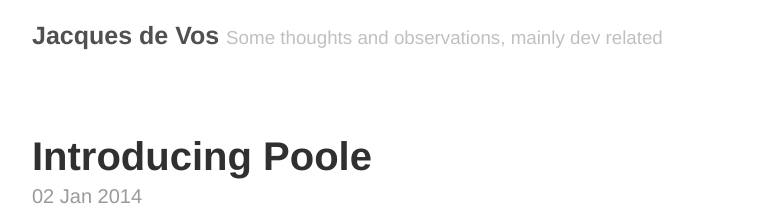
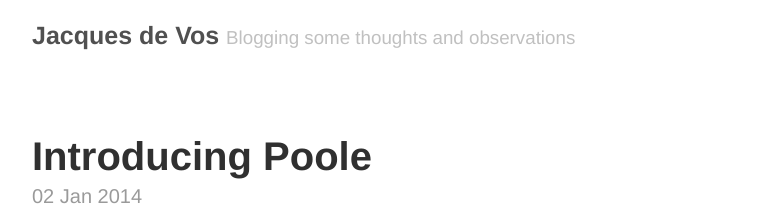
Before and after one commit to jacdevos/jacdevos.github.io.old, a Jekyll site: the page built from index.html, in a window 1280 px wide. Shown: the top 220 px of the page, without its empty margins (248-1031 px from the left). Built offline with Jekyll 4.4.1, drawn with Linux system fonts in a browser that asks for light colours; Markdown is read by kramdown in place of the engine named in the settings; the list of posts is cut into pages by our own code.

```diff
--- a/_config.yml
+++ b/_config.yml
@@ -7,7 +7,7 @@
 
 # Setup
 title:            Jacques de Vos
-tagline:          Some thoughts and observations, mainly dev related
+tagline:          Blogging some thoughts and observations
 url:              http://nReality.com
 paginate:         5
 baseurl:          /
```
